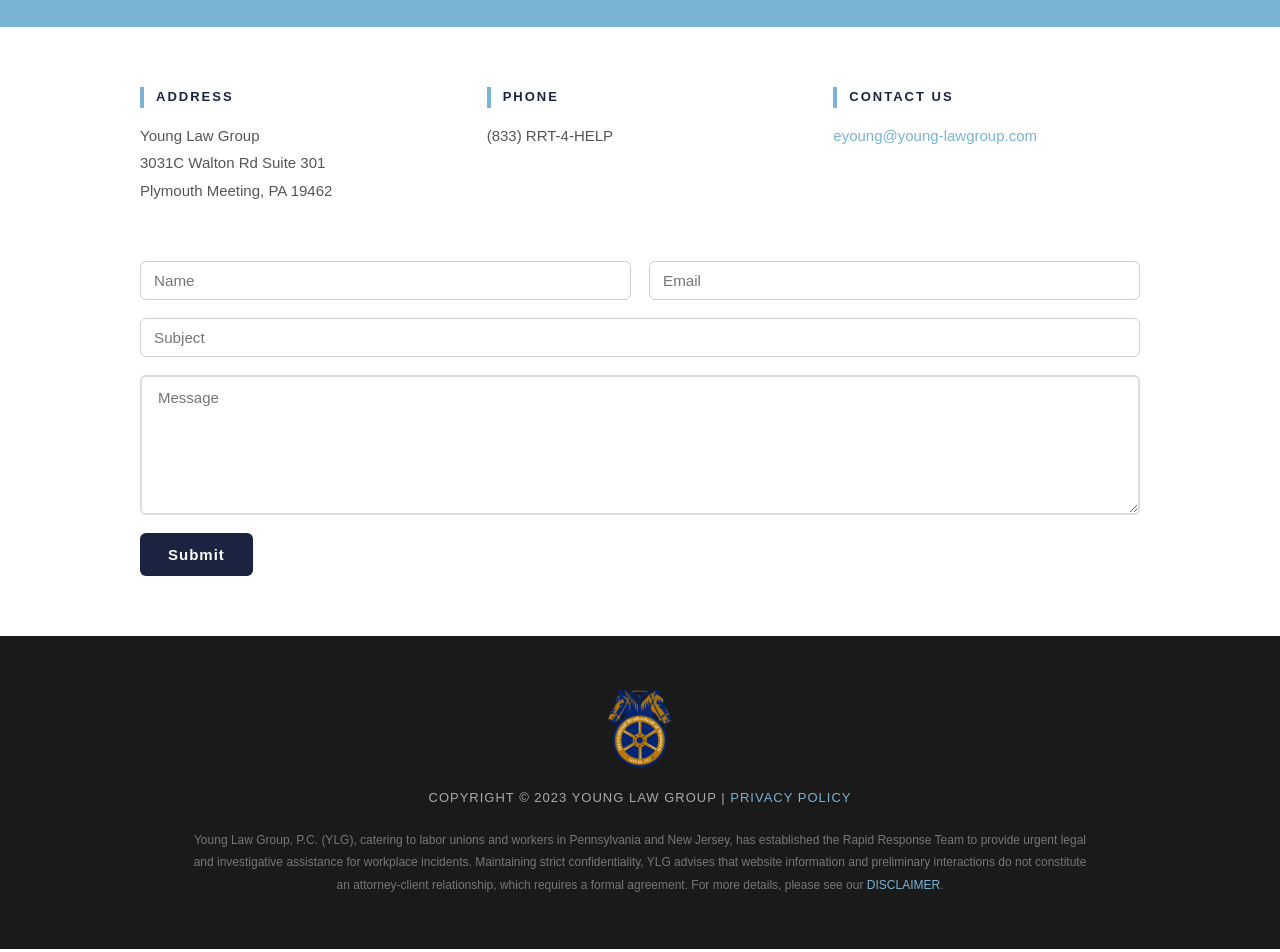
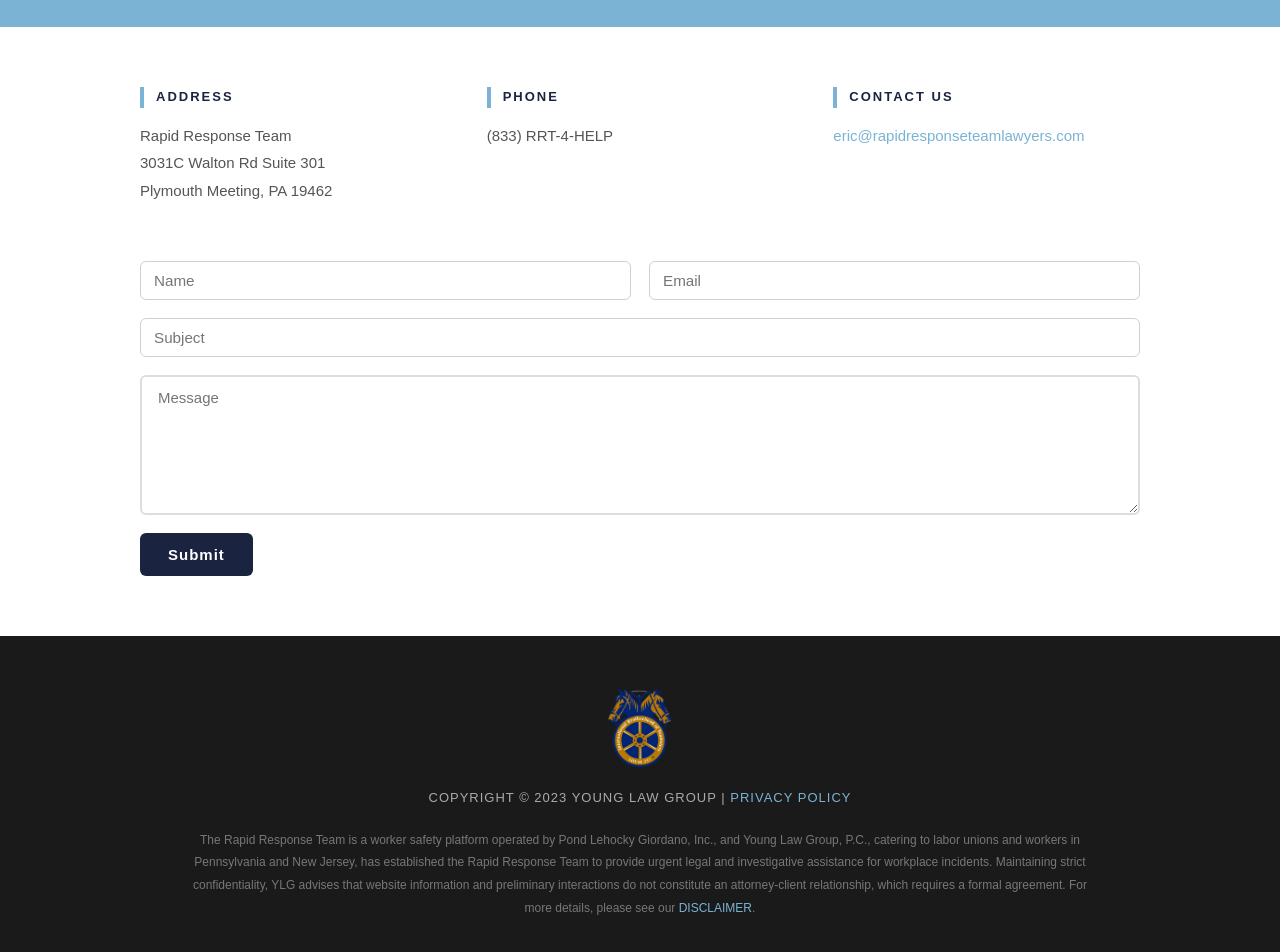
Before and after one commit to timothys05/rrt-web, a React (Create React App) app: page /contact in a window 1280 px wide. Shown: the part 260-1212 px from the top of the page. Built offline with nearby package versions, Linux system fonts and the light colour scheme; no server answers.

Commit message:
Update contact info and footer disclaimer branding

```diff
--- a/src/components/ContactScreen.js
+++ b/src/components/ContactScreen.js
@@ -23,7 +23,7 @@
             <div className="hp-contact-col">
               <h3>ADDRESS</h3>
               <p>
-                Young Law Group<br />
+                Rapid Response Team<br />
                 3031C Walton Rd Suite 301<br />
                 Plymouth Meeting, PA 19462
               </p>
@@ -35,7 +35,7 @@
             <div className="hp-contact-col">
               <h3>CONTACT US</h3>
               <p>
-                <a href="mailto:eyoung@young-lawgroup.com">eyoung@young-lawgroup.com</a>
+                <a href="mailto:eric@rapidresponseteamlawyers.com">eric@rapidresponseteamlawyers.com</a>
               </p>
             </div>
           </div>
--- a/src/components/HpFooter.js
+++ b/src/components/HpFooter.js
@@ -6,7 +6,7 @@
         COPYRIGHT &copy; 2023 YOUNG LAW GROUP | <a href="/privacy">PRIVACY POLICY</a>
       </p>
       <p className="hp-footer-disclaimer">
-        Young Law Group, P.C. (YLG), catering to labor unions and workers in Pennsylvania and New Jersey, has
+        The Rapid Response Team is a worker safety platform operated by Pond Lehocky Giordano, Inc., and Young Law Group, P.C., catering to labor unions and workers in Pennsylvania and New Jersey, has
         established the Rapid Response Team to provide urgent legal and investigative assistance for workplace
         incidents. Maintaining strict confidentiality, YLG advises that website information and preliminary
         interactions do not constitute an attorney-client relationship, which requires a formal agreement. For
```
